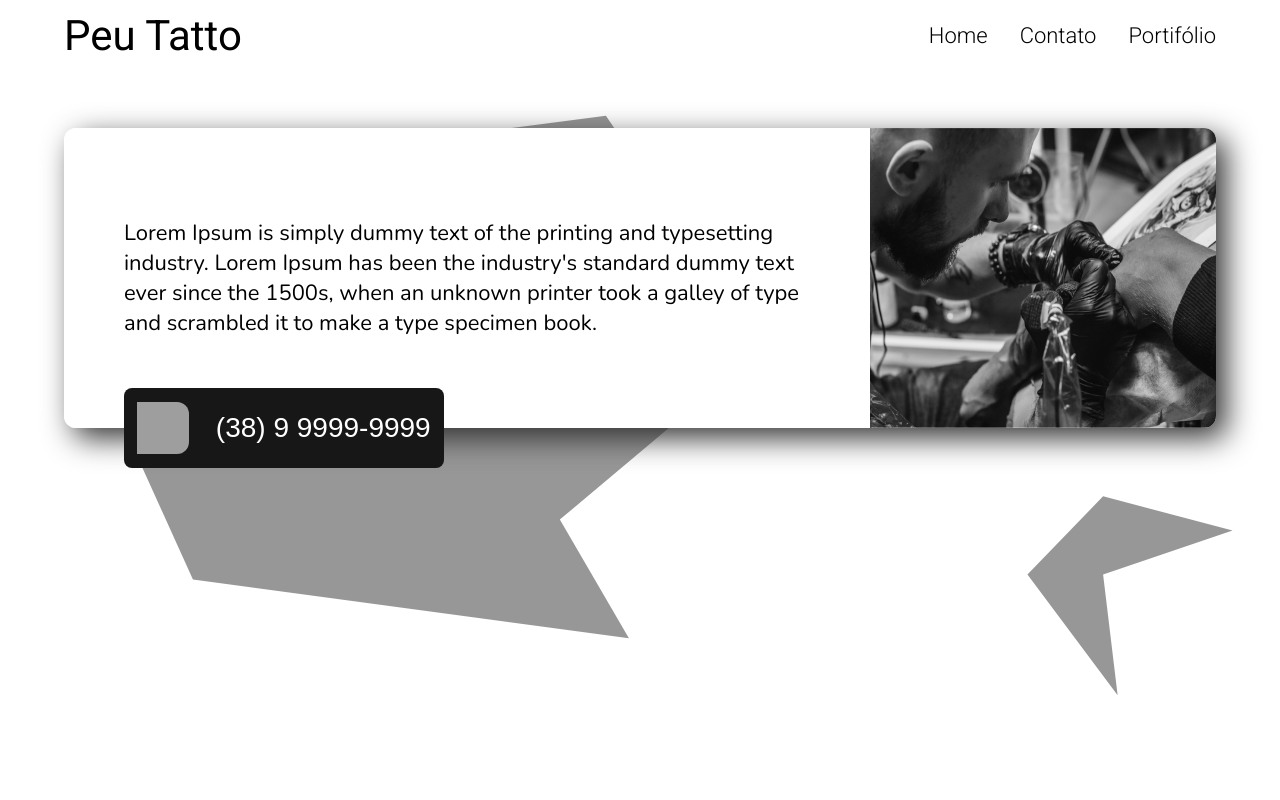
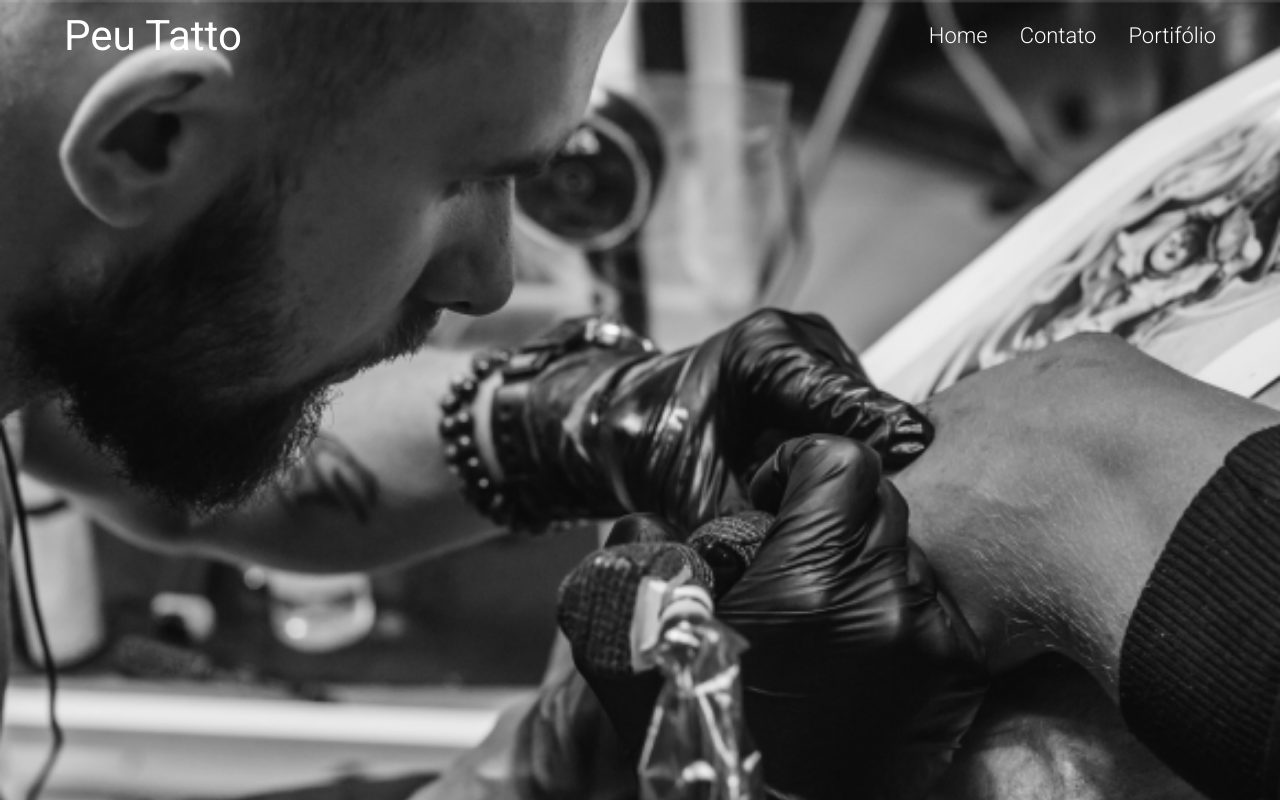
Before and after one commit to Preduh/peuArtTattoo, a Next.js app: page / in a window 1280 px wide. Built offline with nearby package versions, Linux system fonts and the light colour scheme; grey boxes are pictures that could not be loaded.

Commit message:
Grey layout

```diff
--- a/pages/index.tsx
+++ b/pages/index.tsx
@@ -1,7 +1,6 @@
 import styles from '../styles/Landing.module.css'
 
 import { NextPage } from 'next'
-import Image from 'next/image'
 
 const Landing: NextPage = () => {
   return (
@@ -13,30 +12,9 @@ const Landing: NextPage = () => {
         <div className={styles.menu}>
           <a href="/">Home</a>
           <a href="#">Contato</a>
-          <a href="#">Portifólio</a>
+          <a href="portifolio">Portifólio</a>
         </div>
       </header>
-      <div className={styles.figure2}>
-        <Image src="/images/figure2.svg" width={700} height={550} />
-      </div>
-      <div className={styles.figure1}>
-        <Image src="/images/figure1.svg" width={300} height={200} />
-      </div>
-      <div className={styles.about}>
-        <div className={styles.textarea}>
-          <p>
-            Lorem Ipsum is simply dummy text of the printing and typesetting
-            industry. Lorem Ipsum has been the industry&#39;s standard dummy
-            text ever since the 1500s, when an unknown printer took a galley of
-            type and scrambled it to make a type specimen book.
-          </p>
-        </div>
-        <img src="/images/tattoo.png" />
-        <button className={styles.wppBtn}>
-          <img src="/images/wpp-icon.png" />
-          (38) 9 9999-9999
-        </button>
-      </div>
     </div>
   )
 }
--- a/styles/Landing.module.css
+++ b/styles/Landing.module.css
@@ -1,10 +1,13 @@
 @import url('https://fonts.googleapis.com/css2?family=Nunito:wght@200;400&family=Roboto:wght@100;300;400&display=swap');
 
 .landing {
-  background-color: #ffffff;
-  width: 100%;
+  min-width: 100%;
   height: 100vh;
-  color: black;
+  color: white;
+  background-image: url("../public/images/tattoo.png");
+  background-repeat: no-repeat;
+  background-size: cover;
+  filter: grayscale(100%);
 }
 
 .header {
@@ -19,7 +22,7 @@
 .logo {
   font-size: 42px;
   text-decoration: none;
-  color: black;
+  color: white;
   font-family: 'Roboto', sans-serif;
   font-weight: 400;
 }
@@ -27,7 +30,7 @@
 .menu a {
   font-size: 22px;
   text-decoration: none;
-  color: black;
+  color: white;
   margin-left: 32px;
   transition: all linear 0.1s;
   font-family: 'Roboto', sans-serif;
@@ -38,81 +41,14 @@
   color: #cacaca;
 }
 
-.figure1 {
-  position: absolute;
-  bottom: 0;
-  right: 0;
-  margin-bottom: 100px;
+@media (max-width: 600px) {
+  .landing {
+    background-image: url("../public/images/tattoo-mobile.png");
+    width: 500px;
+    height: 100vh;
+  }
+
+  .header {
+    height: 100px;
+  }
 }
-
-.figure2 {
-  margin-left: 64px;
-  margin-top: 32px;
-}
-
-.about {
-  width: 90%;
-  height: 300px;
-  position: absolute;
-  top: 0;
-  margin-left: 5%;
-  margin-top: 128px;
-  border-radius: 12px;
-  border: none;
-  display: flex;
-  flex-direction: row;
-  box-shadow: 10px 10px 30px #333333;
-}
-
-.textarea {
-  background-color: white;
-  width: 70%;
-  height: 300px;
-  padding: 60px;
-  font-size: 22px;
-  color: black;
-  border-radius: 12px 0 0 12px;
-  font-family: 'Nunito', sans-serif;
-  font-weight: 400;
-  display: flex;
-  align-items: center;
-  justify-content: center;
-}
-
-.about img {
-  width: 30%;
-  border-radius: 0 12px 12px 0;
-  filter: grayscale(100%);
-}
-
-.wppBtn {
-  position: absolute;
-  bottom: 0;
-  width: 320px;
-  height: 80px;
-  border: none;
-  outline: none;
-  text-decoration: none;
-  background-color: #171717;
-  color: white;
-  font-size: 28px;
-  margin-bottom: -40px;
-  margin-left: 60px;
-  display: flex;
-  flex-direction: row;
-  align-items: center;
-  justify-content: space-around;
-  cursor: pointer;
-  border-radius: 8px;
-  transition: all linear 0.1s;
-}
-
-.wppBtn img {
-  width: 52px;
-  height: 52px;
-}
-
-.wppBtn:hover {
-  transform: scale(1.05);
-  border-radius: 0;
-}
```
Also changed, not shown: 1 other file (tests, documents, lock files or other folders).
